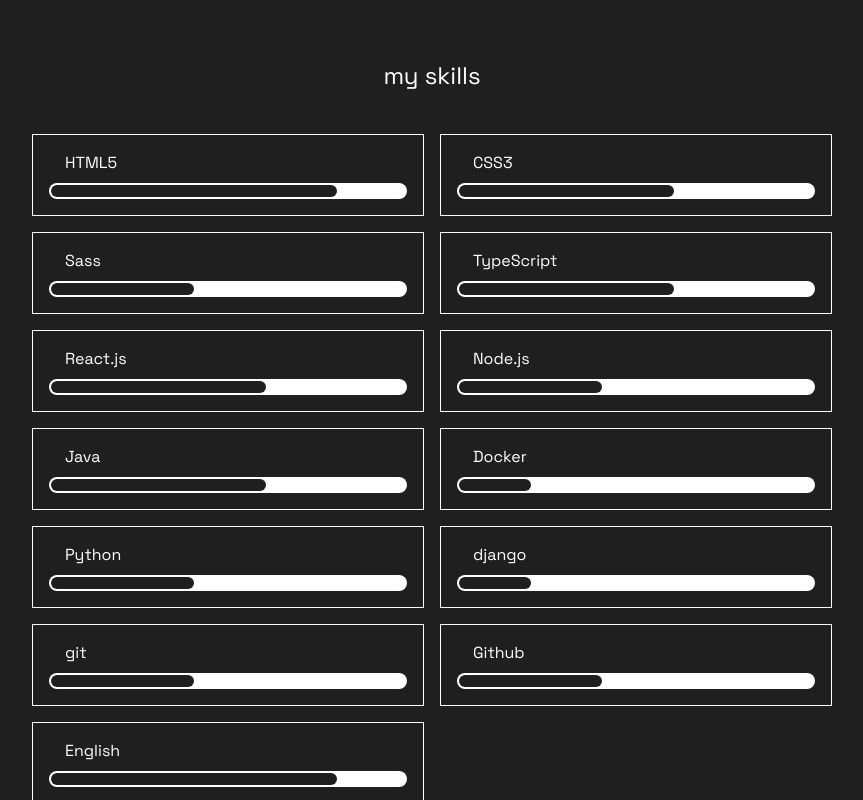
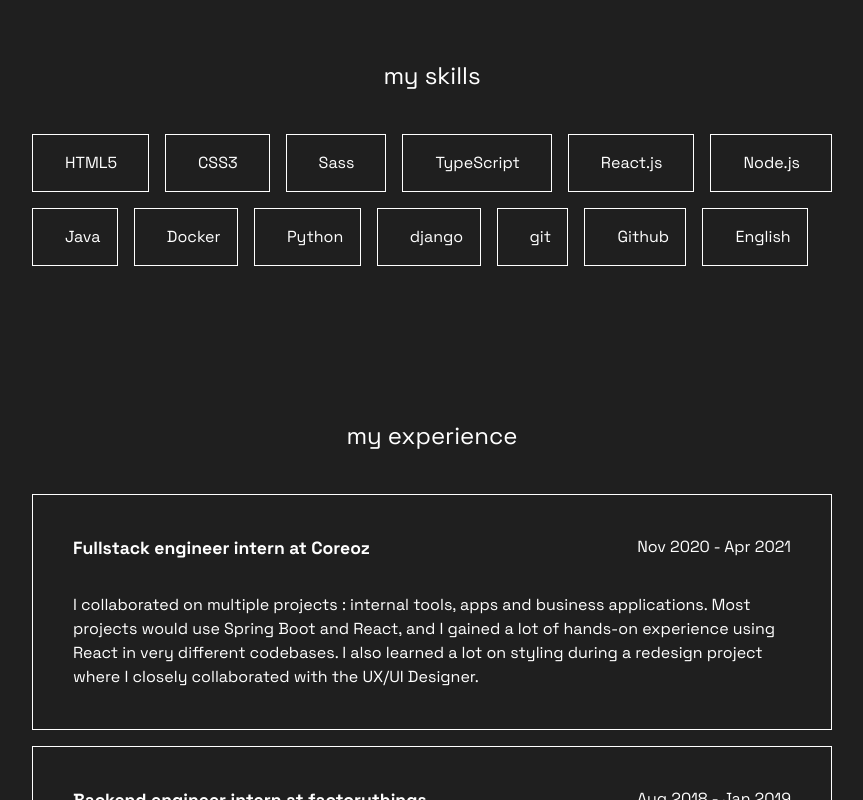
Before and after one commit to GDami/portfolio, a React (Vite) app: page / in a window 1280 px wide. Shown: the part 2900-3700 px from the top of the page, without its empty margins (208-1071 px from the left). Built offline with nearby package versions, Linux system fonts and the light colour scheme; some icons are missing.

Commit message:
removed the skill progress bars, changed the skills layout

```diff
--- a/src/skills/SkillIcon.css
+++ b/src/skills/SkillIcon.css
@@ -1,7 +1,7 @@
 .skill-icon {
+    flex-grow: 1;
     display: flex;
     width: auto;
-    height: 3em;
     padding: var(--spacing-common);
 
     position: relative;
@@ -13,15 +13,15 @@
     border: solid 1px var(--color-main);
     color: var(--color-main);
     background-color: var(--color-item-bg);
-
-    z-index: 1;
 }
 
 .skill-icon:hover {
     border-color: var(--color-draw-shadow);
+    background-color: var(--color-draw-shadow);
 }
 
 .skill-text {
+    pointer-events: none;
     display: flex;
     justify-content: center;
     gap: 1em;
--- a/src/skills/SkillIcon.tsx
+++ b/src/skills/SkillIcon.tsx
@@ -1,3 +1,4 @@
+import { useRef, type MouseEventHandler } from 'react'
 import './SkillIcon.css'
 import { SkillPopup } from './SkillPopup'
 
@@ -9,16 +10,34 @@ type SkillIconProps = {
 }
 
 export function SkillIcon(props:SkillIconProps) {
+    const popupRef = useRef<HTMLElement>(null)
+
+    const checkBounds:MouseEventHandler<HTMLDivElement> = (event) => {
+        const div = event.target as HTMLElement
+
+        popupRef.current?.classList.toggle(
+            "left",
+            (div.offsetLeft + popupRef.current?.offsetWidth!) + 8 > window.innerWidth
+        )
+
+        popupRef.current?.classList.toggle(
+            "top",
+            div.getBoundingClientRect().bottom + popupRef.current?.offsetHeight! + 16 > window.innerHeight
+        )
+
+        console.log(div.getBoundingClientRect().bottom + popupRef.current?.offsetHeight! + 16 > window.innerHeight)
+    }
+
     return (
-        <div className="skill-icon">
-            <span className='inverter'></span>
+        <div onMouseEnter={checkBounds} className="skill-icon">
+            {/* <span className='inverter'></span> */}
             <span className='skill-text'>
                 < i className={props.class}  ></i>
                 {props.name}
             </span>
-            <span className='skill-bg back'></span>
-            <span className={'skill-bg level'+ props.level}></span>
-            {props.description && <SkillPopup description={props.description}></SkillPopup>}
+            {/* <span className='skill-bg back'></span>
+            <span className={'skill-bg level'+ props.level}></span> */}
+            {props.description && <SkillPopup ref={popupRef} description={props.description}></SkillPopup>}
         </div>
     )
 }
--- a/src/skills/SkillPopup.css
+++ b/src/skills/SkillPopup.css
@@ -2,33 +2,48 @@
     pointer-events: none;
 
     position:absolute;
-    bottom: 30%;
-    right:10%;
+    top: calc(100% + var(--spacing-low));
+    left: -1px;
 
-    width: 80%;
+    width:max-content;
+    max-width: 300px;
+    height:fit-content;
 
     padding: var(--spacing-low);
 
     border: solid 1px;
-    border-radius: 10px;
-    border-bottom-left-radius: 0;
-    border-top-right-radius: 3px;
+    border-radius: 3px;
     background-color: var(--color-item-bg);
     color: var(--color-main);
 
     line-height: normal;
 
+    z-index: 2;
     opacity: 0%;
 
-    transition: all var(--transition-time);
+    transition: all var(--transition-time) ease-in-out;
 }
 
 .skill-icon:hover .skill-popup, .skill-icon:active .skill-popup {
     opacity: 100%;
-    bottom: 75%;
-    right: 5%;
 }
 
 .skill-popup span {
     font-size: 0.9rem;
 }
+
+.skill-popup.top {
+    bottom: calc(100% + var(--spacing-low));
+    top: auto;
+}
+
+.skill-popup.left {
+    right: -1px;
+    left: auto;
+}
+
+@media screen and (max-width: 600px) {
+    .skill-popup {
+        max-width: 250px;
+    }
+}
--- a/src/skills/SkillPopup.tsx
+++ b/src/skills/SkillPopup.tsx
@@ -1,13 +1,15 @@
+import type { RefObject } from 'react'
 import './SkillPopup.css'
 
 type SkillPopupProps = {
     description: string,
+    ref:RefObject<any>
 }
 
 export function SkillPopup(props:SkillPopupProps) {
     const description = props.description.startsWith('"') ? <span><em>{props.description.substring(1, props.description.length - 1)}</em></span> : <span>{props.description}</span>
     return (
-        <div className='skill-popup'>
+        <div ref={props.ref} className='skill-popup'>
             {description}
         </div>
     )
--- a/src/skills/Skills.css
+++ b/src/skills/Skills.css
@@ -1,8 +1,13 @@
 .skills-list {
     width: 100%;
-    display: grid;
-    grid-template-columns: repeat(auto-fill, minmax(300px, 1fr));
+    display: flex;
+    flex-wrap: wrap;
     gap: var(--spacing-common);
 
     margin-top: var(--spacing-large);
 }
+
+.skills-list::after {
+    content: "";
+    flex-grow: 20;
+}
--- a/src/skills/Skills.tsx
+++ b/src/skills/Skills.tsx
@@ -9,15 +9,15 @@ export function Skills() {
                 <SkillIcon name="HTML5" class="bxl bx-html5" level={4} description='"<h1>Hello World!</h1>"'></SkillIcon>
                 <SkillIcon name="CSS3" class="bxl bx-css3" level={3} description="Truly the oddball of front-end development. I love the wild things it can do and the way it scratches my brain."></SkillIcon>
                 <SkillIcon name="Sass" class="bxl bx-sass" level={2} description="I've mostly used the nesting and variables."></SkillIcon>
-                <SkillIcon name="TypeScript" class="bxl bx-typescript" level={3} description="I have learned TypeScript back during my last internship, when I had to update an internal application with it. I used it in every project since then and never looked back."></SkillIcon>
+                <SkillIcon name="TypeScript" class="bxl bx-typescript" level={3} description="I have learned TypeScript back during an internship, where I migrated an internal application from JavaScript. I use it in every project now."></SkillIcon>
                 <SkillIcon name="React.js" class="bxl bx-react" level={3} description="This website was made in it !"></SkillIcon>
                 <SkillIcon name="Node.js" class="bxl bx-nodejs" level={2} description="May I interest you in some REST APIs ?"></SkillIcon>
                 {/* <SkillIcon name="Angular" class="bxl bx-angular" level={1} ></SkillIcon> */}
-                <SkillIcon name="Java" class="bxl bx-java" level={3} description="Probably the language I have the most diverse experience in. School projects, personal projects and client projects using Spring Boot."></SkillIcon>
+                <SkillIcon name="Java" class="bxl bx-java" level={3} description="The language I have the most diverse experience in. School projects, personal projects and client projects using Spring Boot."></SkillIcon>
                 {/* <SkillIcon name="PostgreSQL" class="bxl bx-postgresql" level={2}></SkillIcon> */}
-                <SkillIcon name="Docker" class="bxl bx-docker" level={1} description="I can sail boats and ship apps."></SkillIcon>
-                <SkillIcon name="Python" class="bxl bx-python" level={2} description="I've used Python a fair bit for file manipulation during my modding era."></SkillIcon>
-                <SkillIcon name="django" class="bxl bx-django" level={1} description="I learned this recently, for a personal project you can read about further down this page."></SkillIcon>
+                <SkillIcon name="Docker" class="bxl bx-docker" level={1} description="I love sailing."></SkillIcon>
+                <SkillIcon name="Python" class="bxl bx-python" level={2} description="I've used Python a lot for file manipulation during my modding era."></SkillIcon>
+                <SkillIcon name="django" class="bxl bx-django" level={1} description="I learned Django for a personal project you can read about further down this page."></SkillIcon>
                 <SkillIcon name="git" class="bxl bx-git" level={2} description="I can handle the basics, things like branch, checkout, clone, push, pull, commit and of course merge."></SkillIcon>
                 <SkillIcon name="Github" class="bxl bx-github" level={2} description="Feel free to check mine :)"></SkillIcon>
                 <SkillIcon name="English" class="bx bx-discussion" level={4} description='"Be you, be proud of you because, you can be, do, what we want to do."'></SkillIcon>
```
